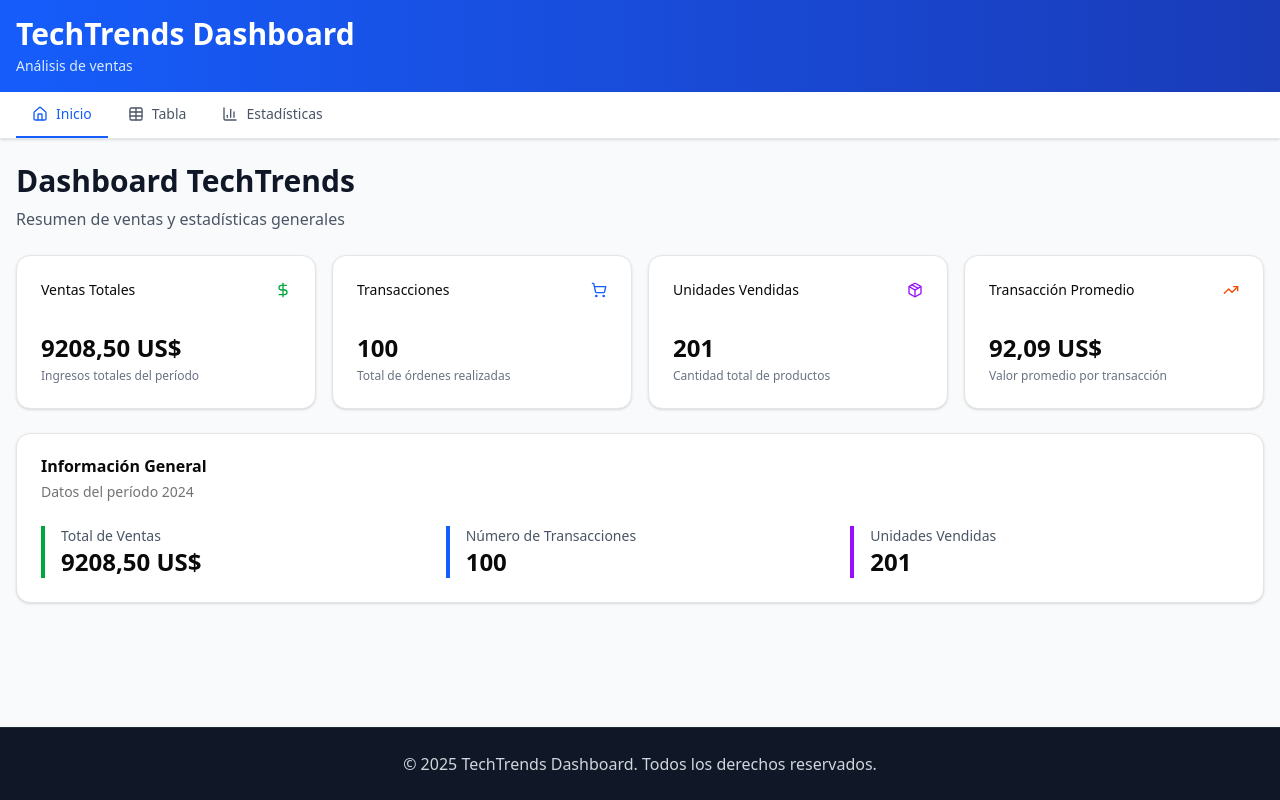
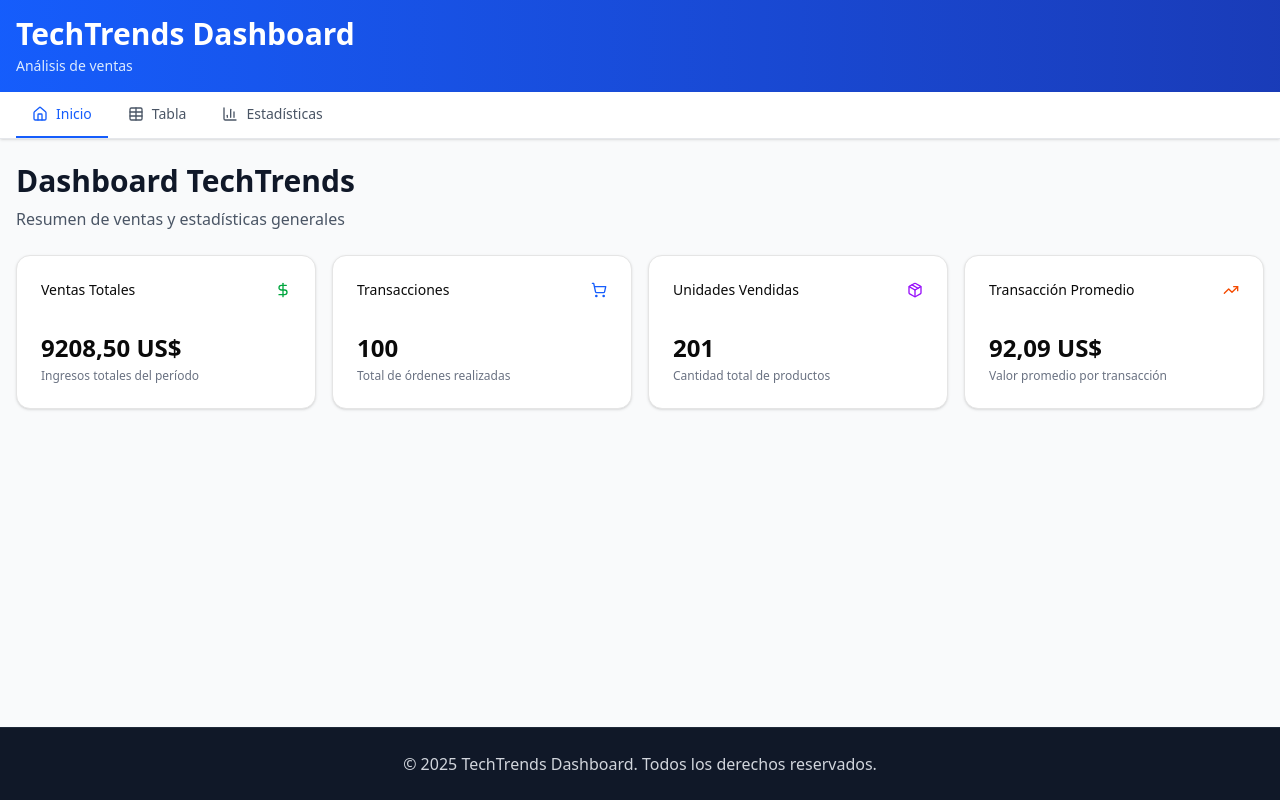
Before and after one commit to Im-Fran/dashboard-techtrends, a React (Vite) app: page / in a window 1280 px wide. Built offline with nearby package versions, Linux system fonts and the light colour scheme.

Commit message:
Remove 'Información General - Datos del período 2024' card from home page
Co-authored-by: Im-Fran <30329003+Im-Fran@users.noreply.github.com>

```diff
--- a/src/pages/home/index.tsx
+++ b/src/pages/home/index.tsx
@@ -1,5 +1,5 @@
 import { useEffect, useState } from 'react';
-import { Card, CardContent, CardDescription, CardHeader, CardTitle } from '@/components/ui/card';
+import { Card, CardContent, CardHeader, CardTitle } from '@/components/ui/card';
 import { Transaction, loadTransactions, calculateTotalSales, calculateTotalTransactions, calculateTotalQuantity, calculateAverageOrderValue } from '@/lib/data';
 import { formatCurrency } from '@/lib/currency';
 import { DollarSign, ShoppingCart, Package, TrendingUp } from 'lucide-react';
@@ -91,29 +91,6 @@ export const Home = () => {
           );
         })}
       </div>
-
-      <Card>
-        <CardHeader>
-          <CardTitle>Información General</CardTitle>
-          <CardDescription>Datos del período 2024</CardDescription>
-        </CardHeader>
-        <CardContent>
-          <div className="grid grid-cols-1 md:grid-cols-3 gap-4">
-            <div className="border-l-4 border-green-600 pl-4">
-              <p className="text-sm text-gray-600">Total de Ventas</p>
-              <p className="text-2xl font-bold">{formatCurrency(totalSales)}</p>
-            </div>
-            <div className="border-l-4 border-blue-600 pl-4">
-              <p className="text-sm text-gray-600">Número de Transacciones</p>
-              <p className="text-2xl font-bold">{totalTransactions.toLocaleString('es-cl')}</p>
-            </div>
-            <div className="border-l-4 border-purple-600 pl-4">
-              <p className="text-sm text-gray-600">Unidades Vendidas</p>
-              <p className="text-2xl font-bold">{totalQuantity.toLocaleString('es-cl')}</p>
-            </div>
-          </div>
-        </CardContent>
-      </Card>
     </div>
   );
 };
```
